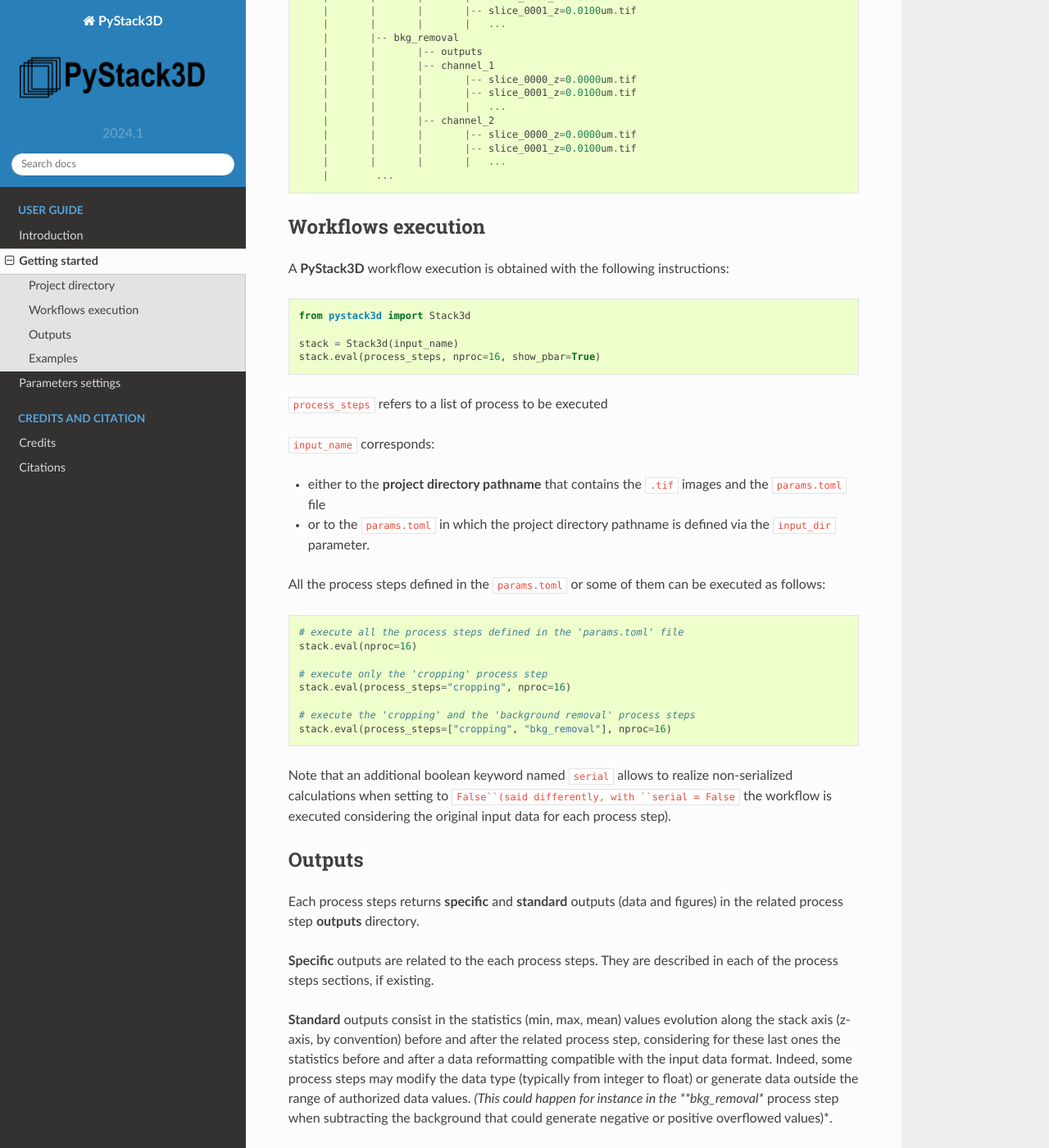
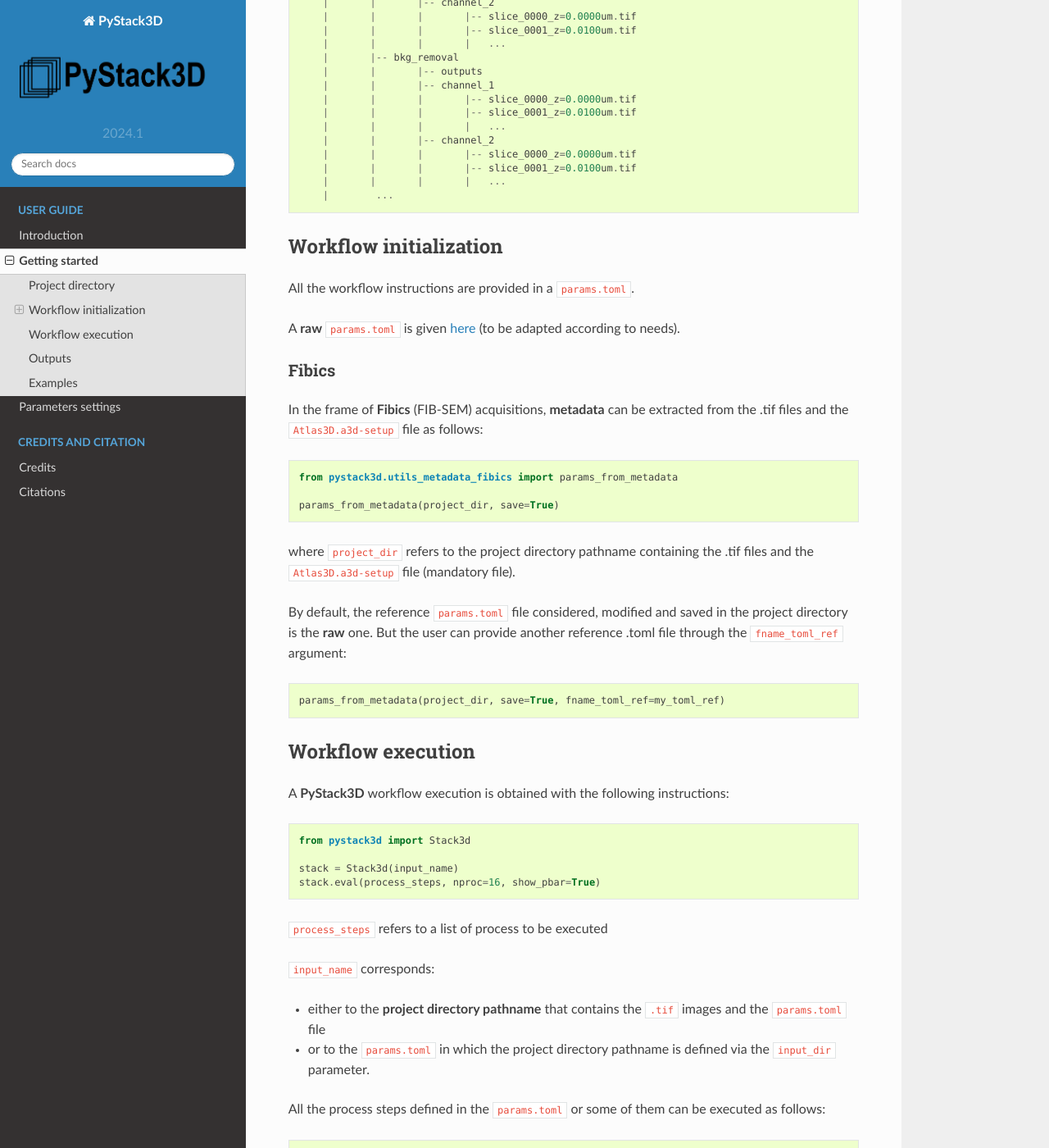
Before and after one commit to CEA-MetroCarac/pystack3d, a Sphinx documentation site: the page built from doc/getting_started.rst, in a window 1280 px wide and 1400 px high, scrolled down 1122 px. Shown: the whole window at 82% size. Built offline with Sphinx 7.4.7 and the Read the Docs theme 2.0.0, drawn with Linux system fonts in a browser that asks for light colours; pages that are not in the unit, such as notebooks, are missing from menus; some of the changed text lies outside the part shown.

Commit message:
add Workflow initialization subsection

```diff
--- a/doc/getting_started.rst
+++ b/doc/getting_started.rst
@@ -7,11 +7,12 @@ Project directory
 
 To be executed a **PyStack3D** workflow requires both:
 
- * a project directory including the ``.tif`` images annotated with their respective **z**-positions
+* a ``params.toml`` file defining all the process steps parameters
 
- * a ``params.toml`` file defining all the process steps parameters
+* a project directory including the ``.tif`` images annotated with their respective **z**-positions either in the root directory or in sub-folders for a multi-channels acquisition.
 
-Once executed, the output directories related to each process step take place inside the ``process`` directory as follows::
+
+Once executed, the **outputs** directories related to each process step take place inside the ``process`` directory as follows::
 
     project_dir
         |-- params.toml
@@ -67,8 +68,32 @@ or for a multiple channels::
         |        ...
 
 
-Workflows execution
--------------------
+Workflow initialization
+-----------------------
+
+All the workflow instructions are provided in a ``params.toml``.
+
+A **raw** ``params.toml`` is given `here <https://github.com/CEA-MetroCarac/pystack3d/blob/main/assets/toml/params.toml>`_ (to be adapted according to needs).
+
+
+Fibics
+~~~~~~
+
+In the frame of **Fibics** (FIB-SEM) acquisitions, **metadata** can be extracted from the .tif files and the ``Atlas3D.a3d-setup`` file as follows::
+
+   from pystack3d.utils_metadata_fibics import params_from_metadata
+
+   params_from_metadata(project_dir, save=True)
+
+where ``project_dir`` refers to the project directory pathname containing the .tif files and the ``Atlas3D.a3d-setup`` file (mandatory file).
+
+By default, the reference ``params.toml`` file considered, modified and saved in the project directory is the **raw** one. But the user can provide another reference .toml file through the ``fname_toml_ref`` argument::
+
+   params_from_metadata(project_dir, save=True, fname_toml_ref=my_toml_ref)
+
+
+Workflow execution
+------------------
 
 A **PyStack3D** workflow execution is obtained with the following instructions::
 
@@ -116,9 +141,6 @@ Each process steps returns **specific** and **standard** outputs (data and figur
     Example of statistics returned by the **bkg_removal** process step in the `synthetic test case <https://github.com/CEA-MetroCarac/pystack3d/blob/main/pystack3d/examples/ex_pystack3d_synth.py>`_.
 
 
-
-
-
 Examples
 --------
 
```
Also changed, not shown: other parts of doc/getting_started.rst (+1 -1 lines).
